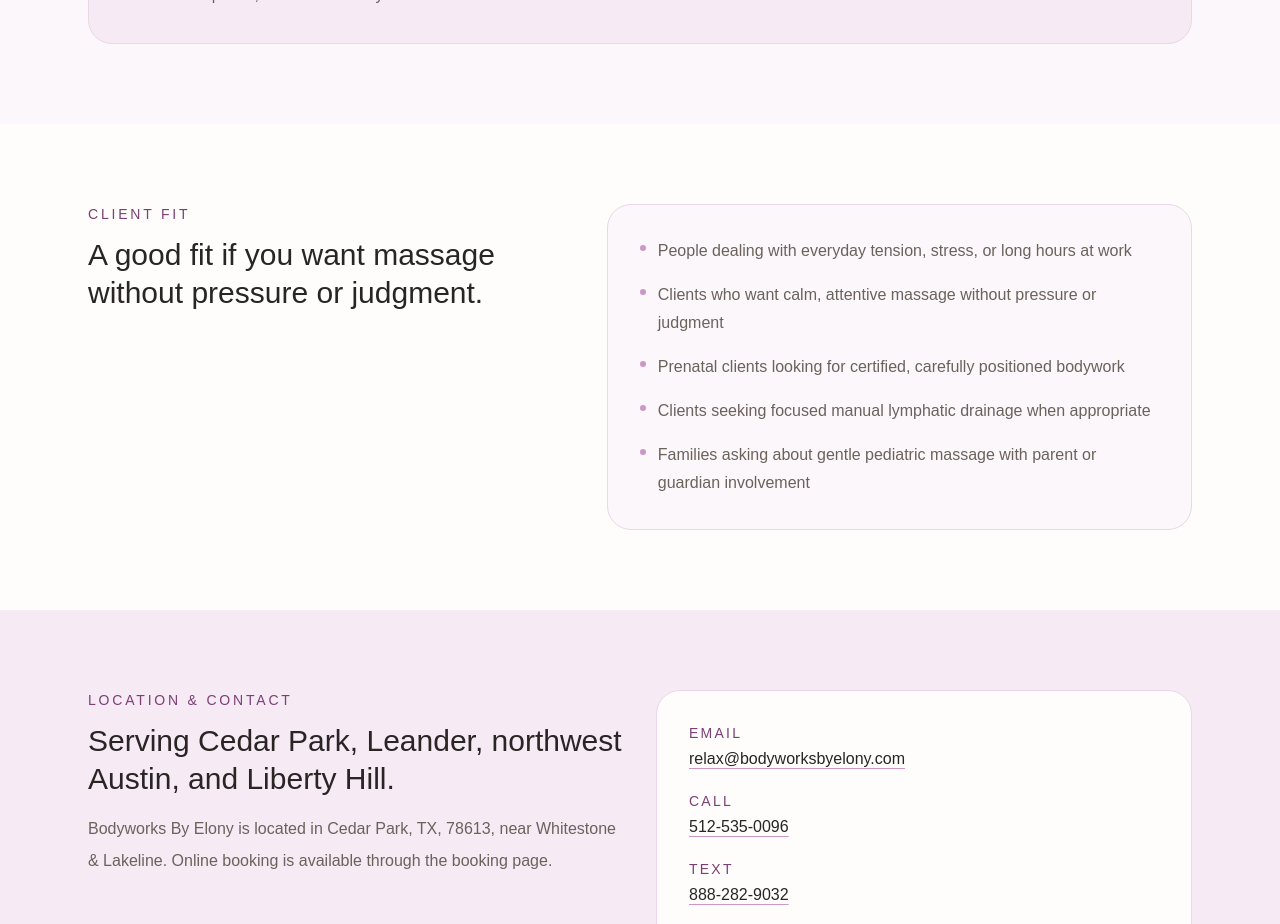
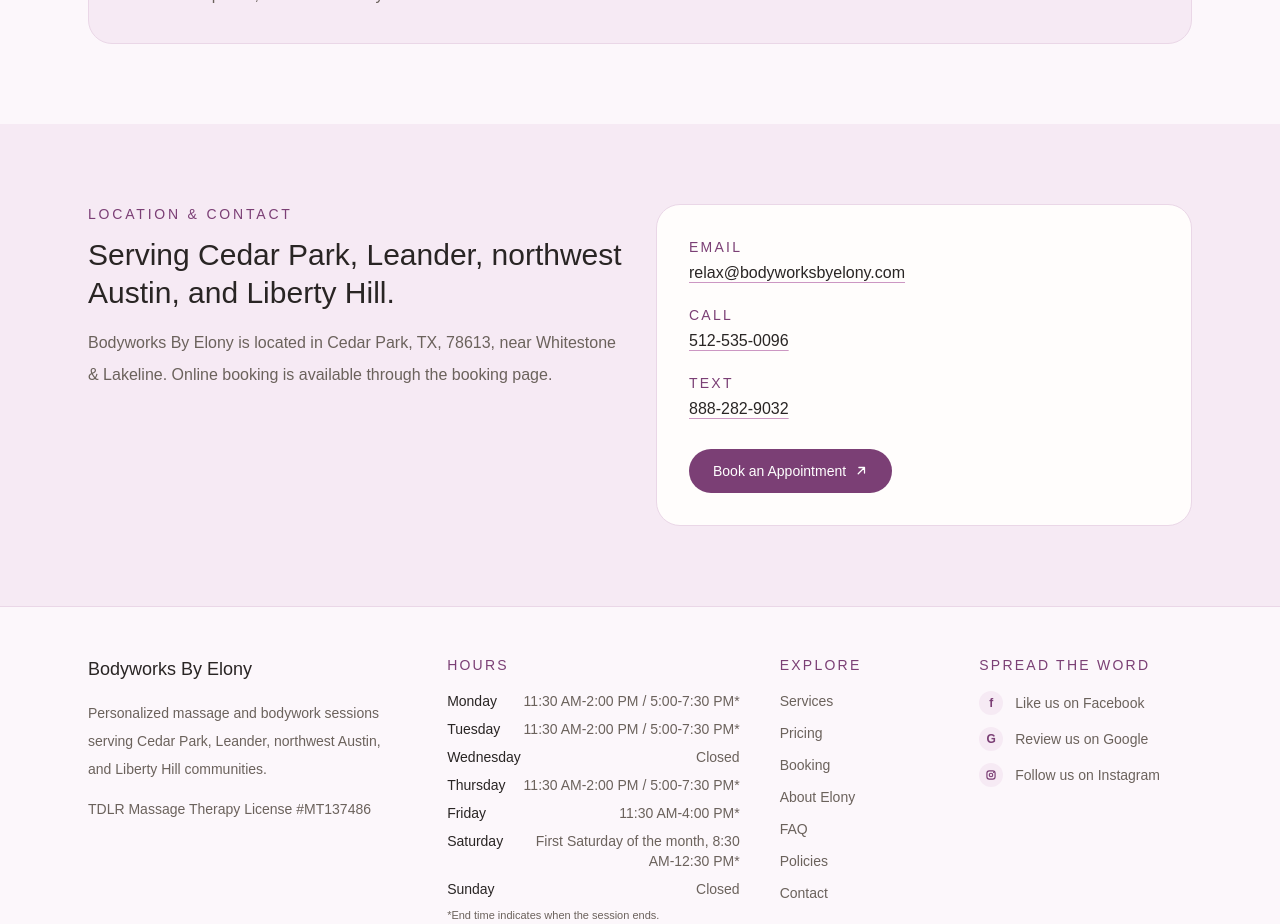
Before and after one commit to arosado-projects/bodyworks-by-elony, a Next.js app: page /about in a window 1280 px wide. Shown: the part 2840-3764 px from the top of the page. Built offline with nearby package versions, Linux system fonts and the light colour scheme.

Commit message:
Update page.tsx
Removed client fit section

```diff
--- a/app/about/page.tsx
+++ b/app/about/page.tsx
@@ -224,31 +224,6 @@ export default function AboutPage() {
         </div>
       </section>
 
-      <section className="bg-bwe-surface">
-        <div className="mx-auto grid max-w-6xl gap-10 px-6 py-20 lg:grid-cols-[0.9fr_1.1fr] lg:items-start">
-          <div>
-            <p className="mb-3 text-sm uppercase tracking-[0.2em] text-bwe-accent-dark">
-              Client Fit
-            </p>
-
-            <h2 className="text-3xl font-light leading-tight text-bwe-text">
-              A good fit if you want massage without pressure or judgment.
-            </h2>
-          </div>
-
-          <div className="rounded-3xl border border-bwe-border bg-bwe-page p-6 md:p-8">
-            <ul className="space-y-4 text-bwe-muted">
-              {clientFit.map((item) => (
-                <li key={item} className="flex gap-3">
-                  <span className="mt-2 h-1.5 w-1.5 shrink-0 rounded-full bg-bwe-accent" />
-                  <span className="leading-7">{item}</span>
-                </li>
-              ))}
-            </ul>
-          </div>
-        </div>
-      </section>
-
       <section className="bg-bwe-soft">
         <div className="mx-auto grid max-w-6xl gap-8 px-6 py-20 lg:grid-cols-[1fr_1fr] lg:items-start">
           <div>
```
